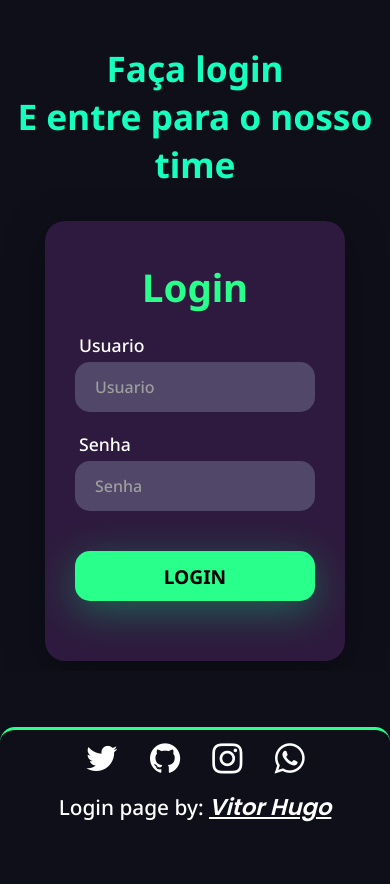
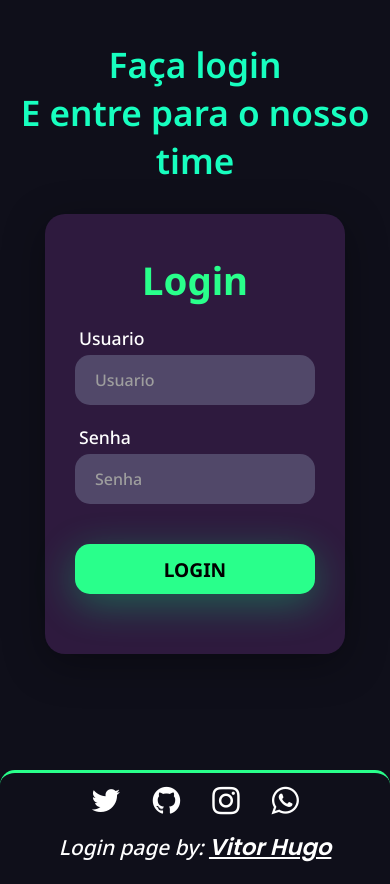
Before and after one commit to 888888b/Login-page, a plain HTML site: page index.html in a window 390 px wide. Before the commit the page ends 844 px from the top, so only its background shows below. Drawn offline with Linux system fonts and the light colour scheme.

Commit message:
responsividade_1.1

```diff
--- a/style.css
+++ b/style.css
@@ -21,7 +21,7 @@ main{
   display: flex;
   justify-content: space-between;
   flex-direction: column;
-  background-color: #0f0f1a;
+  padding: 40px 0px 0px 0px;
 }
 
 .container{
@@ -30,19 +30,16 @@ main{
   display: flex;
   justify-content: center;
   align-items: center;
-  overflow: hidden;
-  padding: 10px 0px;
 }
 
 article{
   width: calc(50% - 20px);
   max-width: 600px;
-  height: 100%;
   display: flex;
   justify-content: center;
   align-items: center;
   flex-direction: column;
-  padding: 40px 10px 0px 10px;
+  padding: 40px 0px 0px 0px;
 }
 
 article > h1{
@@ -133,6 +130,7 @@ footer{
   border-top-left-radius: 15px;
   border-top-right-radius: 15px;
   display: flex;
+  margin-top: 20px;
   justify-content: center;
 }
 
@@ -168,6 +166,12 @@ span{
 }
 
 @media(max-width: 1000px) {
+
+  article > h1{
+    font-size: 2.7em;
+    font-weight: 600;
+  }
+
   .container{
     width: 100%;
     flex-direction: column;
@@ -175,10 +179,9 @@ span{
 
   article{
     width: 100%;
-    height: 25vh;
-    max-height: 250px;
-    padding: 70px 20px;
+    padding: 0px 30px 20px 30px;
     box-sizing: border-box;
+    margin: 0px 0px 30px 0px;
   }
 
   article > h1{
@@ -192,6 +195,7 @@ span{
   aside{
     width: 100%;
     justify-content: center;
+    margin-bottom: 20px;
   }
 
   form{
@@ -200,13 +204,28 @@ span{
     max-width: 450px;
   }
 
-  footer > p{
+  #div-footer > p{
     font: italic 500 1.5em "Noto Sans", sans-serif;
+  }
+
+  nav > a{
+    font-size: 2em;
   }
 
   span{
     font: italic 600 1.1em "Poppins", sans-serif;
     text-decoration: underline;
+  }
+}
+
+@media screen and (max-width: 800px) {
+
+  #div-footer{
+    display: flex;
+    flex-direction: column;
+    row-gap: .6rem;
+    padding: 10px 0px;
+    justify-content: center;
   }
 }
 
@@ -235,18 +254,6 @@ span{
     font-weight: 500;
   }
 
-  footer{
-    margin-top: 20px;
-  }
-
-  #div-footer{
-    display: flex;
-    flex-direction: column;
-    row-gap: .6rem;
-    padding: 10px 0px;
-    justify-content: center;
-  }
-
   #div-footer > p{
     font-size: 1.3em;
     margin-bottom: 10px;
```
